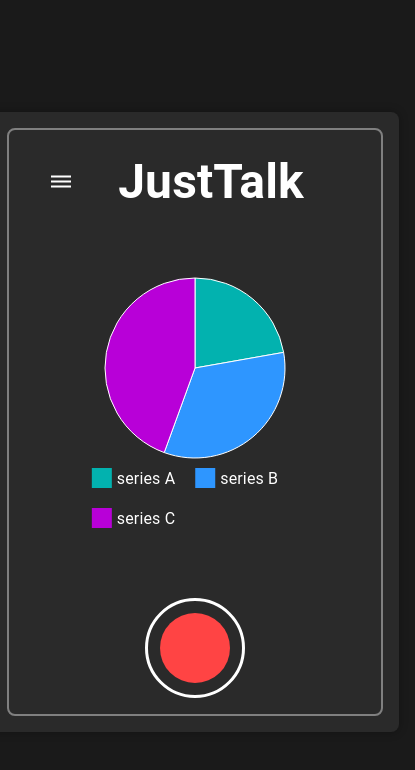
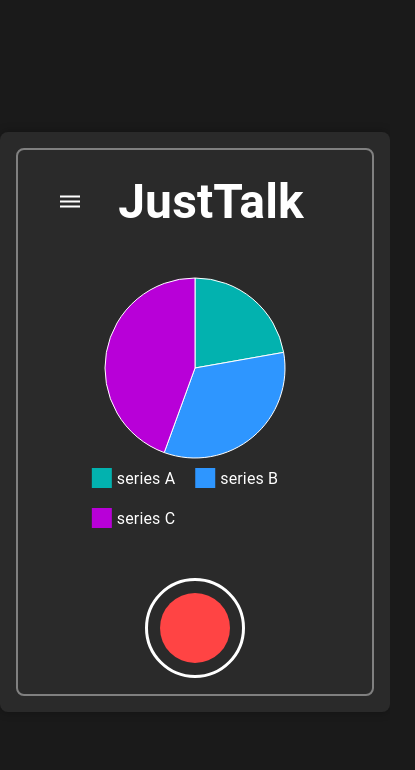
Before and after one commit to mizzzuno/justalk3, a React (Create React App) app: page / in a window 390 px wide. Shown: the top 770 px of the page, 415 px wide, since content can reach past the window. Built offline with nearby package versions, Linux system fonts and the light colour scheme.

Commit message:
suwabe_0413

```diff
--- a/src/components/PieChart.jsx
+++ b/src/components/PieChart.jsx
@@ -4,16 +4,18 @@
 
 export default function BasicPie() {
   return (
-    <div style={{
-      display: 'flex',
-      justifyContent: 'center',
-      alignItems: 'center',
-      flexDirection: 'column',
-      width: '100%',
-      margin: '0 auto',
-      padding: '20px',
-      boxSizing: 'border-box'
-    }}>
+    <div
+      style={{
+        display: "flex",
+        justifyContent: "center",
+        alignItems: "center",
+        flexDirection: "column",
+        width: "100%",
+        margin: "0 auto",
+        padding: "0 20px",
+        boxSizing: "border-box",
+      }}
+    >
       <PieChart
         series={[
           {
@@ -37,11 +39,11 @@
         height={300}
         slotProps={{
           legend: {
-            direction: 'row',
-            position: { vertical: 'bottom', horizontal: 'middle' },
+            direction: "row",
+            position: { vertical: "bottom", horizontal: "middle" },
             labelStyle: {
-              fill: 'white',
-              color: 'white',
+              fill: "white",
+              color: "white",
             },
             itemMarkWidth: 20,
             itemMarkHeight: 20,
--- a/src/pages/Feedback.jsx
+++ b/src/pages/Feedback.jsx
@@ -1,54 +1,64 @@
-import React from 'react';
-import { Box, Typography, Paper, Grid, Rating } from '@mui/material';
+import React from "react";
+import { Box, Typography, Paper, Grid, Rating } from "@mui/material";
 
 const Feedback = () => {
   const feedbackItems = [
-    { label: '会話レベル', value: 4 },
-    { label: 'ハラスメントの有無', value: 1 },
-    { label: 'ハラスメントの種類', value: 2 },
-    { label: '繰り返しの程度', value: 3 },
-    { label: '会話の心地よさ', value: 4 },
-    { label: '非難またはハラスメントの程度', value: 2 },
+    { label: "会話レベル", value: 4 },
+    { label: "ハラスメントの有無", value: 1 },
+    { label: "ハラスメントの種類", value: 2 },
+    { label: "繰り返しの程度", value: 3 },
+    { label: "会話の心地よさ", value: 4 },
+    { label: "ハラスメントの程度", value: 2 },
   ];
 
   return (
-    <Box sx={{ width: '100%', p: 1 }}>
-      <Paper elevation={3} sx={{ p: 1.5, mt: 1.5, bgcolor: 'transparent', borderRadius: 2 }}>
+    <Box sx={{ width: "100%", p: 1 }}>
+      <Paper
+        elevation={3}
+        sx={{ p: 1.5, mt: 1.5, bgcolor: "transparent", borderRadius: 2 }}
+      >
         <Grid container spacing={1}>
           {feedbackItems.map((item, index) => (
             <Grid item xs={12} key={index}>
               <Box
                 sx={{
-                  display: 'flex',
-                  justifyContent: 'space-between',
-                  alignItems: 'center',
+                  display: "flex",
+                  justifyContent: "space-between",
+                  alignItems: "center",
                   p: 1,
-                  bgcolor: '#2a2a2a',
+                  bgcolor: "#2a2a2a",
                   borderRadius: 1,
-                  '&:hover': {
-                    bgcolor: '#333333',
-                    transition: 'background-color 0.3s',
+                  "&:hover": {
+                    bgcolor: "#333333",
+                    transition: "background-color 0.3s",
                   },
                 }}
               >
-                <Typography variant="body1" sx={{ color: '#ffffff' }}>
+                <Typography variant="body1" sx={{ color: "#ffffff" }}>
                   {item.label}
                 </Typography>
-                <Box sx={{ display: 'flex', alignItems: 'center', gap: 1 }}>
+                <Box sx={{ display: "flex", alignItems: "center", gap: 1 }}>
                   <Rating
                     value={item.value}
                     readOnly
                     size="small"
                     sx={{
-                      '& .MuiRating-iconFilled': {
-                        color: '#ffd700',
+                      "& .MuiRating-iconFilled": {
+                        color: "#ffd700",
                       },
-                      '& .MuiRating-iconEmpty': {
-                        color: '#666666',
+                      "& .MuiRating-iconEmpty": {
+                        color: "#666666",
                       },
                     }}
                   />
-                  <Typography variant="body2" sx={{ color: '#ffffff', fontWeight: 'bold', minWidth: '36px' }}>
+                  <Typography
+                    variant="body2"
+                    sx={{
+                      color: "#ffffff",
+                      fontWeight: "bold",
+                      minWidth: "36px",
+                    }}
+                  >
                     {item.value}/5
                   </Typography>
                 </Box>
--- a/src/stylesheet/Body.css
+++ b/src/stylesheet/Body.css
@@ -1,3 +1,8 @@
+html {
+  width: 100%;
+  overflow-x: hidden; /* ← これで横スクロールを抑制 */
+}
+
 body {
   display: flex;
   flex-direction: column;
@@ -7,6 +12,9 @@
   margin: 0;
   background-color: #1a1a1a;
   color: white;
+  width: 100%;
+  height: 100%;
+  overflow-x: hidden;
 }
 
 .app-container {
@@ -16,7 +24,6 @@
   width: 100%;
   max-width: 100%;
   margin: 0 auto;
-  padding: 0 16px;
   box-sizing: border-box;
 }
 
@@ -41,9 +48,10 @@
   box-sizing: border-box;
 }
 
-/* レスポンシブ対応 */
-@media (min-width: 480px) {
-  .app-container {
-    max-width: 480px;
+/*スマホ対応*/
+@media (max-width: 479px) {
+  div#root {
+    width: 100%;
+    height: 100%;
   }
 }
--- a/src/stylesheet/Menu.css
+++ b/src/stylesheet/Menu.css
@@ -4,7 +4,6 @@
   left: 0;
   width: 40%;
   height: 60%;
-  background-color: rgba(42, 42, 42, 0.95);
   z-index: 1000;
   display: flex;
   flex-direction: column;
@@ -24,17 +23,21 @@
   gap: 0rem;
   align-items: center;
   width: 100%;
-  padding: 1rem;
+  padding: 0.1rem;
+  background-color: #2a2a2acf;
 }
 
 .menu-item {
+  box-sizing: border-box;
   color: white;
   font-size: 0.8rem;
   text-decoration: none;
   transition: color 0.3s ease;
   width: 100%;
-  text-align: center;
+  text-align: left;
   padding: 0.3rem 0;
+  padding-left: 0.9rem;
+  border-bottom: 1px solid #ffffff;
 }
 
 .menu-item:hover {
@@ -45,3 +48,26 @@
   margin-right: 0.5rem;
   vertical-align: middle;
 }
+
+/*スマホ対応*/
+@media (max-width: 479px) {
+  div#root {
+    width: 100%;
+    height: 100%;
+  }
+
+  .menu-container {
+    position: absolute;
+    top: 210%;
+    left: 0;
+    width: 50%;
+    height: 60%;
+    z-index: 1000;
+    display: flex;
+    flex-direction: column;
+    align-items: center;
+    justify-content: center;
+    backdrop-filter: blur(5px);
+    transform: translateY(0%);
+  }
+}
```
